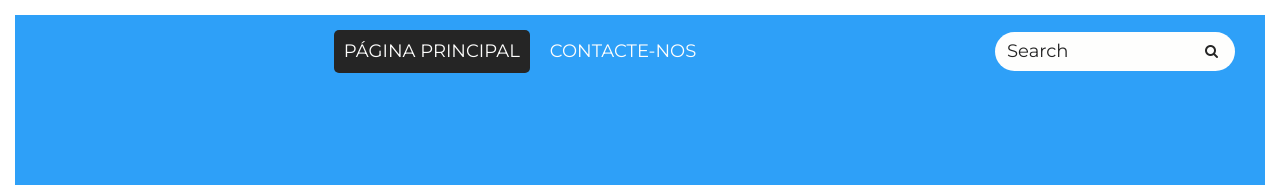
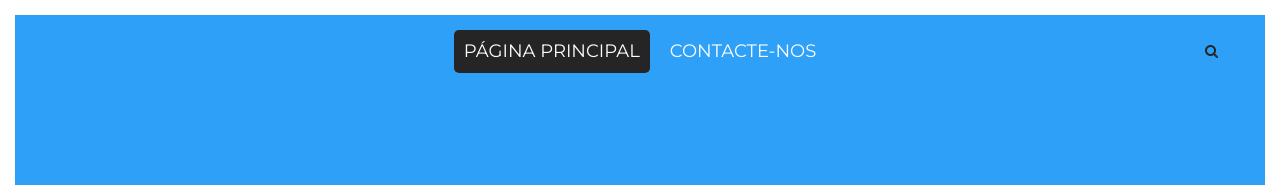
Before and after one commit to 17954-boop/web_seguran-a, a plain HTML site: page index.html in a window 1280 px wide. Shown: the top 185 px of the page. Drawn offline with nearby package versions, Linux system fonts and the light colour scheme; files whose address does not match are found by name.

Commit message:
Update index.html

```diff
--- a/index.html
+++ b/index.html
@@ -55,7 +55,7 @@
                <form class="form-inline my-2 my-lg-0">
                   <!-- Actual search box -->
                   <div class="form-group has-search">
-                     <input type="text" class="form-control" placeholder="Search">
+
                      <span class="fa fa-search form-control-feedback"></span>
                   </div>
 
```
